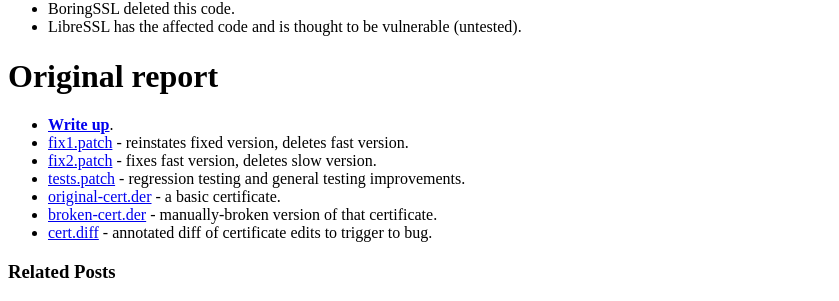
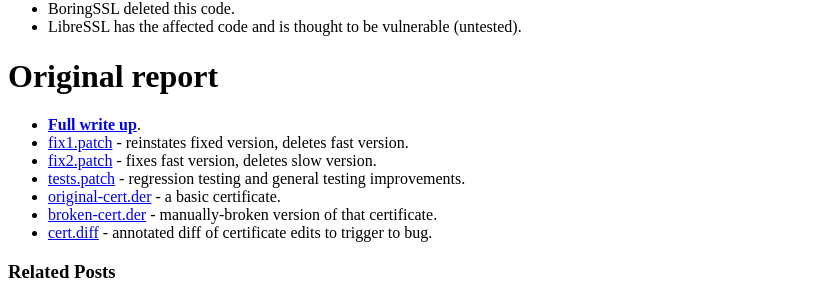
Before and after one commit to ctz/ctz.github.com, a Jekyll site: the page built from _posts/2015-06-11-cve-2015-1788-openssl-binpoly-hang.md, in a window 1280 px wide. Shown: the part 1648-1949 px from the top of the page, without its empty margins (0-839 px from the left). Built offline with Jekyll 4.4.1, drawn with Linux system fonts in a browser that asks for light colours.

Commit message:
last editorial changes

```diff
--- a/_posts/2015-06-11-cve-2015-1788-openssl-binpoly-hang.md
+++ b/_posts/2015-06-11-cve-2015-1788-openssl-binpoly-hang.md
@@ -105,7 +105,7 @@
 
 # Original report
 
- * [**Write up**][report].
+ * [**Full write up**][report].
  * [fix1.patch][fix1patch] - reinstates fixed version, deletes fast version.
  * [fix2.patch][fix2patch] - fixes fast version, deletes slow version.
  * [tests.patch][testspatch] - regression testing and general testing improvements.
```
